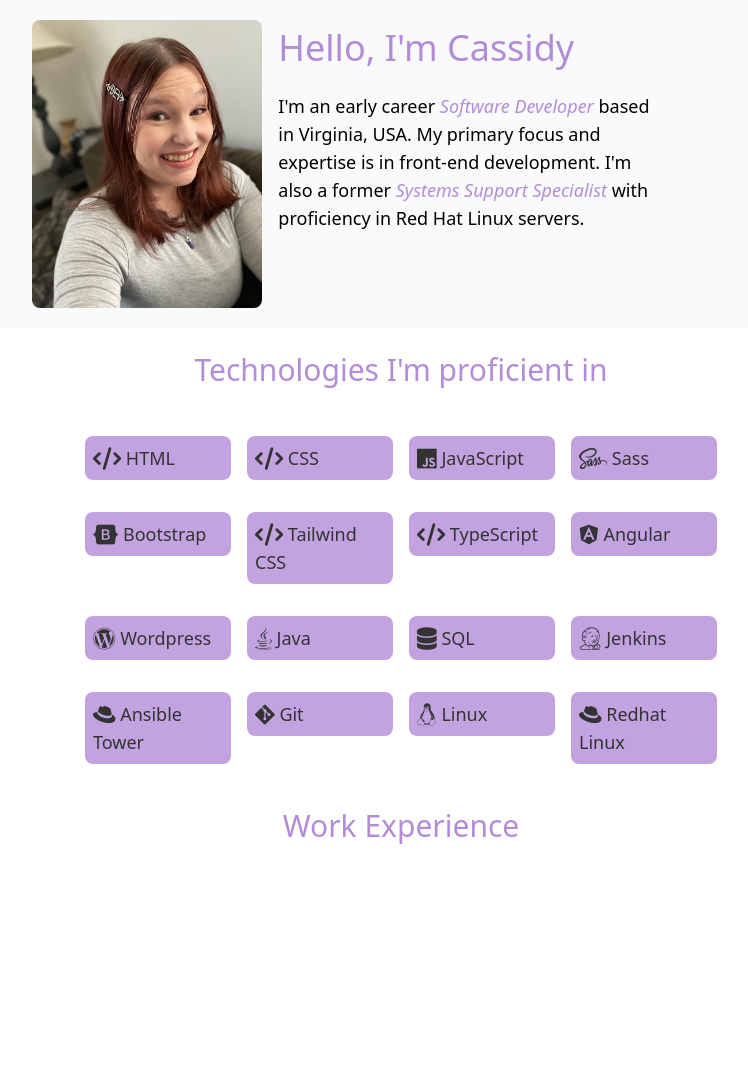
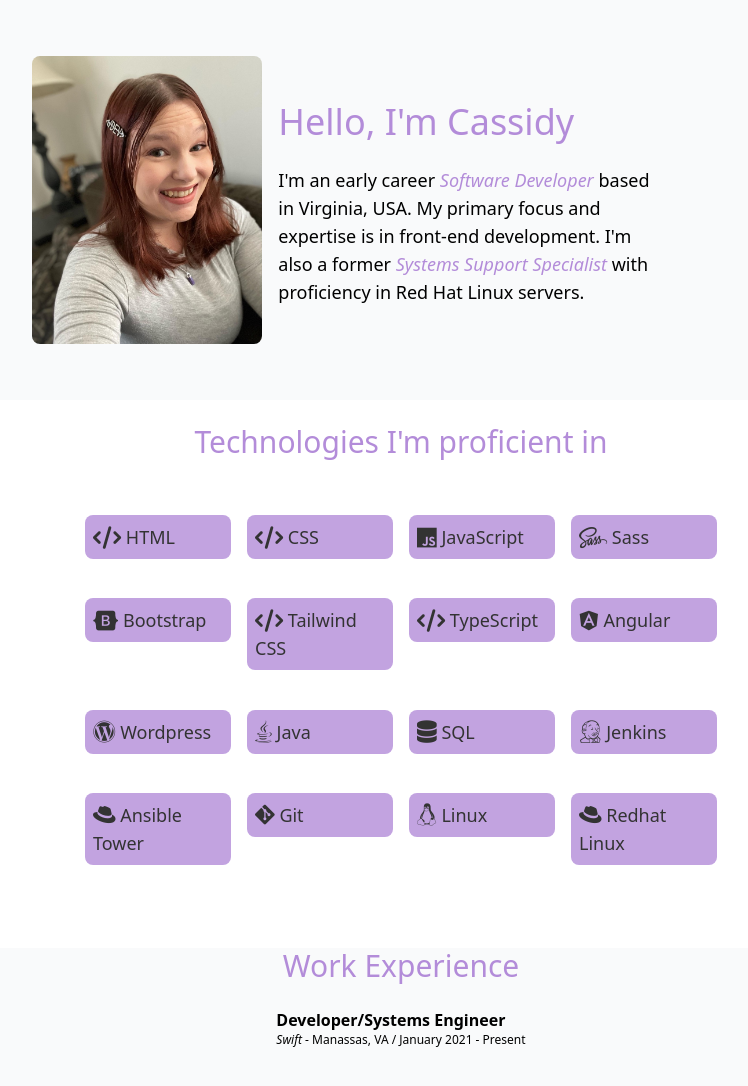
Before and after one commit to Cassidy-Sowards/personal-site, a website: page index.html in a window 1280 px wide. Shown: the whole page, without its empty margins (239-987 px from the left). Before the commit the page ends 846 px from the top, so only its background shows below. Drawn offline with Linux system fonts and the light colour scheme.

Commit message:
Added classes for vh. Added content

```diff
--- a/index.html
+++ b/index.html
@@ -25,18 +25,18 @@
       </div>
     </nav>
     <!---Intro section-->
-      <div class="flex flex-col bg-gray-50 w-screen justify-end md:flex-row py-5 overflow-hidden">
+      <div class="flex flex-col bg-gray-50 w-screen justify-end md:flex-row py-5 overflow-hidden md:h-[50vh]">
         <div class="flex md:flex-none self-center">
           <img class="object-scale-down md:object-fill h-60 md:h-72 rounded-lg" src="/img/self.jpeg">
         </div>
-        <div class="flex flex-col self-center mx-4 md:self-start pt-2 md:w-7/12">
+        <div class="flex flex-col self-center mx-4 pt-2 md:w-7/12">
           <h1 class="text-2xl md:text-4xl md:mb-3 text-grayPurple font-sans self-center md:self-start">Hello, I'm Cassidy</h1>
           <p class="md:w-3/4 lg:w-1/2 lg:text-lg md:mt-3">I'm an early career <i class="text-grayPurple">Software Developer</i> based in Virginia, USA. My primary focus and expertise is in front-end development.
             I'm also a former <i class="text-grayPurple">Systems Support Specialist</i> with proficiency in Red Hat Linux servers.  </p>
         </div>
       </div>
     <!---Technologies section-->
-      <div class="my-6 grid grid-cols-3 md:grid-cols-6 lg:grid-cols-8 mx-4 md:mx-0 gap-4 md:pl-0 md:gap-x-2 lg:gap-x-4 md:gap-y-8 w-50 md:w-screen  overflow-hidden">
+      <div class="my-6 grid grid-cols-3 md:grid-cols-6 lg:grid-cols-8 mx-4 md:mx-0 gap-4 md:pl-0 md:gap-x-2 lg:gap-x-4 md:gap-y-0 w-50 md:w-screen overflow-hidden md:h-[35vh] lg:h-[60vh]">
         <div class="col-span-3 md:col-span-6 lg:col-span-8 pb-4 justify-self-center">
           <h1 class="text-grayPurple text-2xl md:text-3xl">Technologies I'm proficient in</h1>
         </div>
@@ -122,8 +122,12 @@
         </div>
       </div>
       <!---Resume section-->
-      <div class="mt-11 flex flex-col">
+      <div class="bg-gray-50 mt-11 mx-4 flex flex-col md:h-[50vh]">
         <div class="self-center"><h1 class="text-grayPurple text-2xl md:text-3xl">Work Experience</h1></div>
+        <div class="self-start md:self-center mt-6">
+          <p><b>Developer/Systems Engineer</b></p>
+          <p class="text-xs"><i>Swift</i> - Manassas, VA / January 2021 - Present</p>
+        </div>
       </div>
 
   </body>
```
Also changed, not shown: css/main.css.
